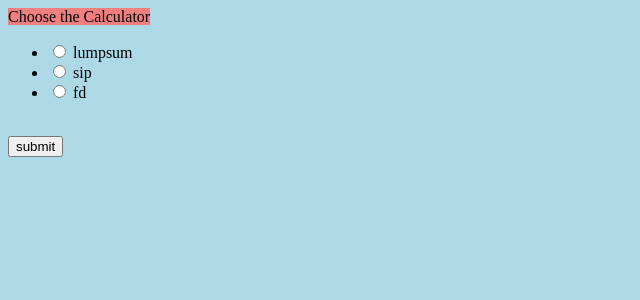
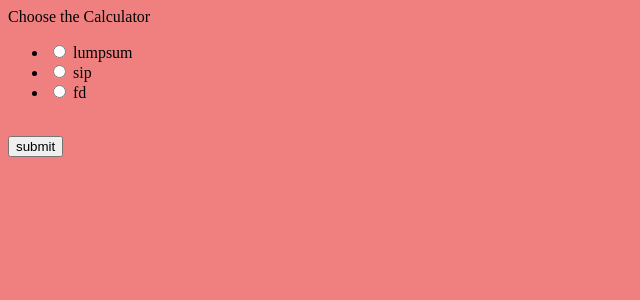
Before and after one commit to Prathyusha-Guduru/Investor-Calculator, a Flask app: page / in a window 1280 px wide. Shown: the top 300 px of the page, without its empty margins (0-640 px from the left). Run offline with Flask 2, Linux system fonts and the light colour scheme.

Commit message:
Updated styling

```diff
--- a/index.py
+++ b/index.py
@@ -12,6 +12,7 @@ from math import pow
 
 app = Flask(__name__)
 app.config['SECRET_KEY'] = 'izzasecret'
+app.static_folder = 'static'
 
 
 #Global values for choice
--- /dev/null
+++ b/static/css/stylesheet.css
@@ -0,0 +1,3 @@
+body {
+	background-color: lightcoral;
+}
--- a/static/stylesheet.css
+++ /dev/null
@@ -1,6 +0,0 @@
-body{
-	background-color: lightblue;
-}
-.random-class{
-	background-color: lightcoral;
-}
--- a/templates/index.html
+++ b/templates/index.html
@@ -5,7 +5,8 @@
 	<meta charset="UTF-8">
 	<meta http-equiv="X-UA-Compatible" content="IE=edge">
 	<meta name="viewport" content="width=device-width, initial-scale=1.0">
-	<link rel="stylesheet" href="/static/stylesheet.css">
+	<link rel="stylesheet" href='/static/css/stylesheet.css'>
+	<link rel="stylesheet" href="{{ url_for('static', filename='css/stylesheet.css') }}" />
 	<title>Investor's Calculator</title>
 </head>
 
--- a/templates/result.html
+++ b/templates/result.html
@@ -5,7 +5,7 @@
 	<meta charset="UTF-8">
 	<meta http-equiv="X-UA-Compatible" content="IE=edge">
 	<meta name="viewport" content="width=device-width, initial-scale=1.0">
-	<link rel="stylesheet" href="/static/graph_styles.css">
+	<link rel="stylesheet" href="/static/css/graph_styles.css">
 	<title>Document</title>
 </head>
 
```
Also changed, not shown: static/css/graph_styles.css (renamed from static/graph_styles.css).
